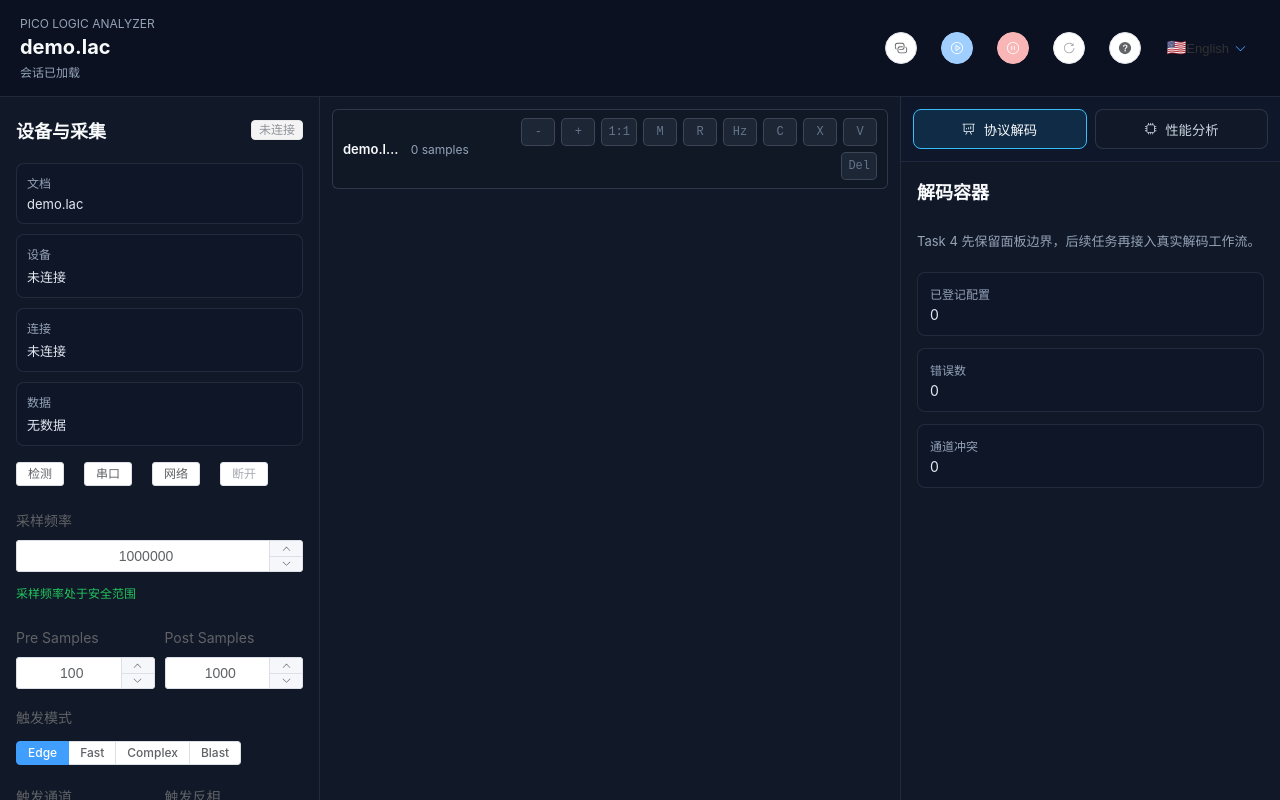
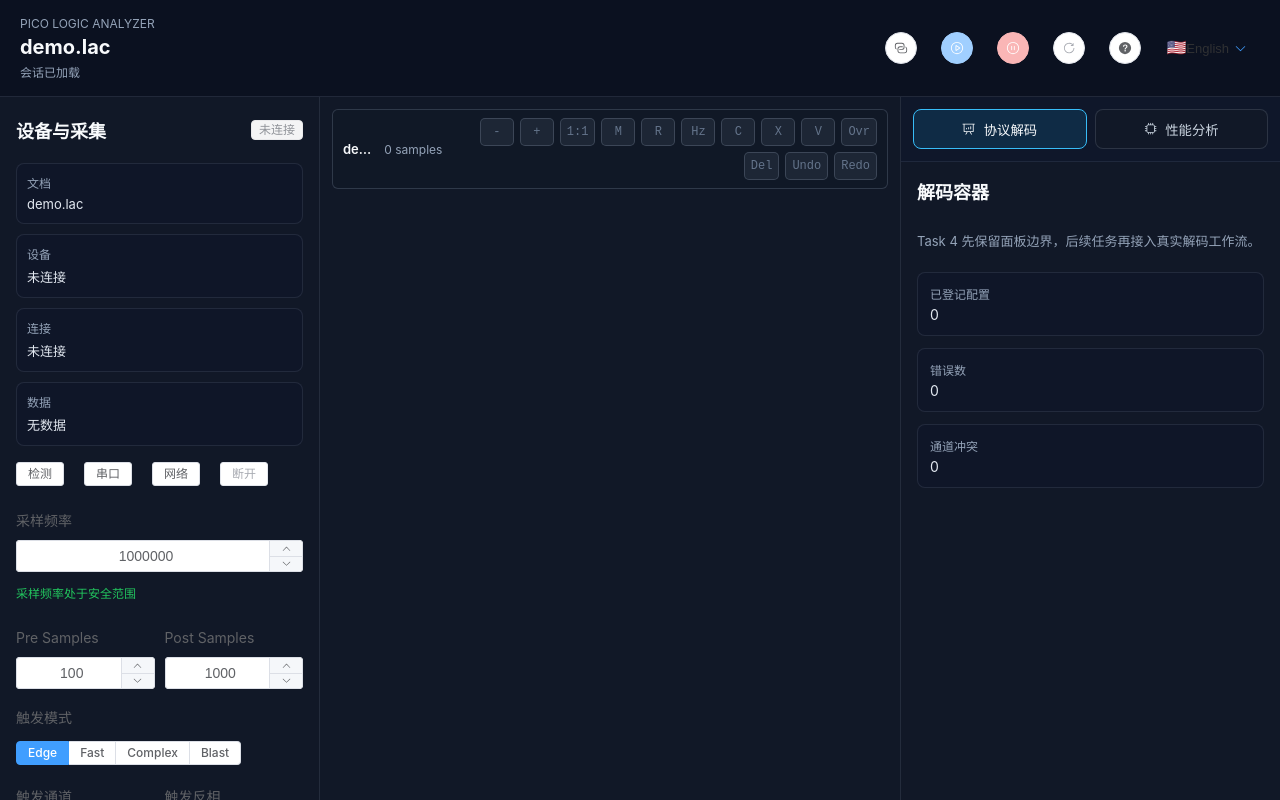
Before and after one commit to flyingcys/pico-logicanalyzer, a Vue app: page / in a window 1280 px wide. Shown: the top 800 px of the page. Built offline with nearby package versions, Linux system fonts and the light colour scheme.

Commit message:
feat: markers measure editing

```diff
--- a/src/frontend/app/components/AppWaveformStage.vue
+++ b/src/frontend/app/components/AppWaveformStage.vue
@@ -169,8 +169,20 @@
     waveformStore.pasteClipboard(centerSample.value, 'insert');
   };
 
+  const pasteClipboardOverwrite = () => {
+    waveformStore.pasteClipboard(centerSample.value, 'overwrite');
+  };
+
   const deleteSelection = () => {
     waveformStore.deleteSelection();
+  };
+
+  const undoLastEdit = () => {
+    waveformStore.undoLastEdit();
+  };
+
+  const redoLastEdit = () => {
+    waveformStore.redoLastEdit();
   };
 
   const zoomIn = () => waveformStore.zoom(2);
@@ -196,7 +208,10 @@
       copySelection,
       cutSelection,
       pasteClipboard,
-      deleteSelection
+      pasteClipboardOverwrite,
+      deleteSelection,
+      undoLastEdit,
+      redoLastEdit
     };
 
     actions[action]?.();
@@ -362,11 +377,35 @@
         </button>
         <button
           class="tool-button"
+          title="覆盖粘贴"
+          :disabled="!waveformStore.clipboard"
+          @click="pasteClipboardOverwrite"
+        >
+          Ovr
+        </button>
+        <button
+          class="tool-button"
           title="删除"
           :disabled="!waveformStore.selection"
           @click="deleteSelection"
         >
           Del
+        </button>
+        <button
+          class="tool-button"
+          title="撤销编辑"
+          :disabled="waveformStore.undoStack.length === 0"
+          @click="undoLastEdit"
+        >
+          Undo
+        </button>
+        <button
+          class="tool-button"
+          title="重做编辑"
+          :disabled="waveformStore.redoStack.length === 0"
+          @click="redoLastEdit"
+        >
+          Redo
         </button>
       </div>
     </div>
--- a/src/frontend/core/stores/waveformStore.ts
+++ b/src/frontend/core/stores/waveformStore.ts
@@ -44,6 +44,13 @@ export interface SerializedWaveformInteractions {
   markers: WaveformMarker[];
 }
 
+export interface LacSelectedRegion {
+  firstSample: number;
+  lastSample: number;
+  regionName: string;
+  color: string;
+}
+
 interface LoadCaptureContextOptions {
   sampleRate: number;
   channels: AnalyzerChannel[];
@@ -54,11 +61,19 @@ interface LoadCaptureContextOptions {
 
 type PasteMode = 'insert' | 'overwrite';
 
+interface WaveformEditSnapshot {
+  channels: AnalyzerChannel[];
+  totalSamples: number;
+  selection: WaveformSelection | null;
+}
+
 const MARKER_COLORS: Record<WaveformMarkerType, string> = {
   user: '#00ffff',
   trigger: '#ffffff',
   burst: '#f0ffff'
 };
+
+const MAX_EDIT_HISTORY = 50;
 
 function cloneChannel(channel: AnalyzerChannel): AnalyzerChannel {
   const cloned = channel.clone
@@ -117,6 +132,10 @@ function calculateTotalSamples(channels: AnalyzerChannel[], fallback = 0): numbe
     (maxSamples, channel) => Math.max(maxSamples, channel.samples?.length ?? 0),
     fallback
   );
+}
+
+function cloneChannels(channels: AnalyzerChannel[]): AnalyzerChannel[] {
+  return channels.map(cloneChannel);
 }
 
 function calculateFrequency(
@@ -206,6 +225,8 @@ export const useWaveformStore = defineStore('frontend-waveform', {
     markers: [] as WaveformMarker[],
     regions: [] as WaveformRegion[],
     clipboard: null as Uint8Array[] | null,
+    undoStack: [] as WaveformEditSnapshot[],
+    redoStack: [] as WaveformEditSnapshot[],
     lastMeasurement: null as WaveformMeasurement | null
   }),
   actions: {
@@ -215,6 +236,8 @@ export const useWaveformStore = defineStore('frontend-waveform', {
       this.totalSamples = calculateTotalSamples(this.channels, options.totalSamples ?? 0);
       this.selection = null;
       this.clipboard = null;
+      this.undoStack = [];
+      this.redoStack = [];
       this.lastMeasurement = null;
       this.markers = [];
       this.regions = [];
@@ -411,6 +434,60 @@ export const useWaveformStore = defineStore('frontend-waveform', {
       this.markers = (payload.markers || []).map(marker => ({ ...marker }));
     },
 
+    exportSelectedRegionsForLac(): LacSelectedRegion[] {
+      return this.regions.map(region => ({
+        firstSample: region.startSample,
+        lastSample: region.endSample,
+        regionName: region.name,
+        color: region.color
+      }));
+    },
+
+    captureEditSnapshot(): WaveformEditSnapshot {
+      return {
+        channels: cloneChannels(this.channels),
+        totalSamples: this.totalSamples,
+        selection: this.selection ? { ...this.selection } : null
+      };
+    },
+
+    restoreEditSnapshot(snapshot: WaveformEditSnapshot) {
+      this.channels = cloneChannels(snapshot.channels);
+      this.totalSamples = snapshot.totalSamples;
+      this.selection = snapshot.selection ? { ...snapshot.selection } : null;
+      this.setViewRange(this.viewRange.firstSample, this.viewRange.visibleSamples);
+    },
+
+    pushUndoSnapshot() {
+      this.undoStack.push(this.captureEditSnapshot());
+      if (this.undoStack.length > MAX_EDIT_HISTORY) {
+        this.undoStack.shift();
+      }
+      this.redoStack = [];
+    },
+
+    undoLastEdit(): boolean {
+      const previous = this.undoStack.pop();
+      if (!previous) {
+        return false;
+      }
+
+      this.redoStack.push(this.captureEditSnapshot());
+      this.restoreEditSnapshot(previous);
+      return true;
+    },
+
+    redoLastEdit(): boolean {
+      const next = this.redoStack.pop();
+      if (!next) {
+        return false;
+      }
+
+      this.undoStack.push(this.captureEditSnapshot());
+      this.restoreEditSnapshot(next);
+      return true;
+    },
+
     measureSelection(channelIndex?: number): WaveformMeasurement | null {
       if (!this.selection) {
         return null;
@@ -487,6 +564,7 @@ export const useWaveformStore = defineStore('frontend-waveform', {
         Math.max(1, this.totalSamples)
       );
       const deleteCount = range.sampleCount;
+      this.pushUndoSnapshot();
       this.channels = this.channels.map(channel => {
         const cloned = cloneChannel(channel);
         cloned.samples = spliceSamples(
@@ -505,10 +583,15 @@ export const useWaveformStore = defineStore('frontend-waveform', {
 
     insertSamples(sampleIndex: number, sampleCount: number, fillValue = 0) {
       const safeCount = Math.max(0, Math.floor(sampleCount) || 0);
+      if (safeCount === 0) {
+        return;
+      }
+
       const insertAt = Math.max(0, Math.min(Math.floor(sampleIndex) || 0, this.totalSamples));
       const fillSamples = new Uint8Array(safeCount);
       fillSamples.fill(fillValue ? 1 : 0);
 
+      this.pushUndoSnapshot();
       this.channels = this.channels.map(channel => {
         const cloned = cloneChannel(channel);
         cloned.samples = spliceSamples(
@@ -530,6 +613,11 @@ export const useWaveformStore = defineStore('frontend-waveform', {
 
       const pasteAt = Math.max(0, Math.min(Math.floor(sampleIndex) || 0, this.totalSamples));
       const pasteLength = this.clipboard[0]?.length ?? 0;
+      if (pasteLength === 0) {
+        return false;
+      }
+
+      this.pushUndoSnapshot();
       this.channels = this.channels.map((channel, index) => {
         const cloned = cloneChannel(channel);
         const samples = cloned.samples || new Uint8Array();
@@ -569,6 +657,7 @@ export const useWaveformStore = defineStore('frontend-waveform', {
       const shifted = new Uint8Array(segment.length);
       shifted.fill(fillValue ? 1 : 0);
 
+      this.pushUndoSnapshot();
       for (let index = 0; index < segment.length; index++) {
         const target = index + offsetSamples;
         if (target >= 0 && target < shifted.length) {
--- a/src/frontend/core/utils/KeyboardShortcutManager.ts
+++ b/src/frontend/core/utils/KeyboardShortcutManager.ts
@@ -154,11 +154,35 @@ export class KeyboardShortcutManager {
         enabled: true
       },
       {
+        id: 'overwrite-paste-samples',
+        keys: ['Ctrl', 'Shift', 'V'],
+        description: '覆盖粘贴样本',
+        category: '编辑操作',
+        handler: () => this.triggerWaveformAction('pasteClipboardOverwrite'),
+        enabled: true
+      },
+      {
         id: 'delete-selection',
         keys: ['Delete'],
         description: '删除选区样本',
         category: '编辑操作',
         handler: () => this.triggerWaveformAction('deleteSelection'),
+        enabled: true
+      },
+      {
+        id: 'undo-waveform-edit',
+        keys: ['Ctrl', 'Z'],
+        description: '撤销样本编辑',
+        category: '编辑操作',
+        handler: () => this.triggerWaveformAction('undoLastEdit'),
+        enabled: true
+      },
+      {
+        id: 'redo-waveform-edit',
+        keys: ['Ctrl', 'Y'],
+        description: '重做样本编辑',
+        category: '编辑操作',
+        handler: () => this.triggerWaveformAction('redoLastEdit'),
         enabled: true
       },
       {
```
Also changed, not shown: 3 other files (tests, documents, lock files or other folders).
